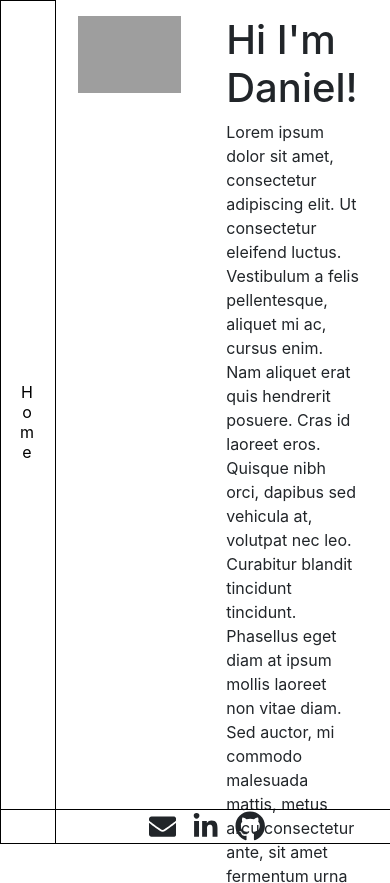
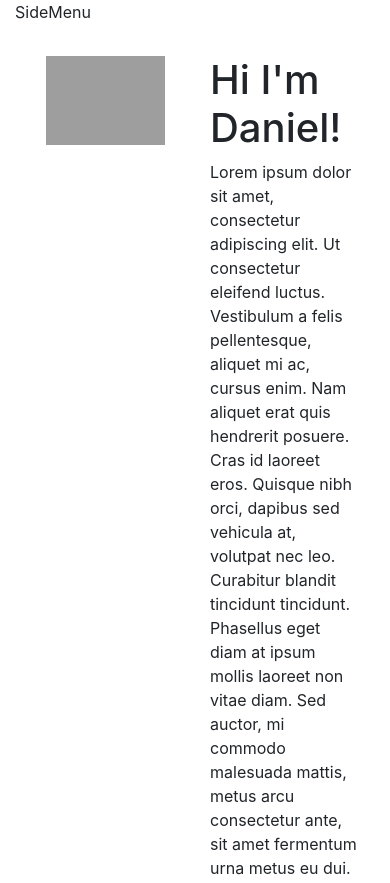
Before and after one commit to DanRowe/drowe-dev, a Gatsby site: page / in a window 390 px wide. Shown: the top 883 px of the page. Built offline with nearby package versions, Linux system fonts and the light colour scheme; Gatsby itself is replaced by a stand-in of ours; grey boxes are pictures that could not be loaded.

Commit message:
begin implementing mobile navigation

```diff
--- a/src/components/Layout/layout.js
+++ b/src/components/Layout/layout.js
@@ -15,6 +15,10 @@ import Col from 'react-bootstrap/Col'
 import { StaticQuery, graphql } from "gatsby";
 import Row from 'react-bootstrap/Row'
 import styled from 'styled-components'
+
+const SideMenu = styled.nav`
+`
+
 
 const ContentContainer = styled.div`
   max-width: 1300px;
@@ -38,13 +42,17 @@ export default ({children, page}) => (
     `}
     render={data => (
       <Container fluid>
+        {/* Mobile navigation */}
+        <SideMenu className="p-0 d-lg-none">
+          <p>SideMenu</p>
+        </SideMenu>
         <Row>
           <Col
             xs={Math.round(data.site.siteMetadata.menuLinks.slice(
               0,
               data.site.siteMetadata.menuLinks.map(e => e.name).indexOf(page)+1
             ).length/2)}
-            className="p-0 d-inline-flex"
+            className="p-0 d-none d-lg-block"
           >
             <div className="position-absolute d-flex">
               <Nav
@@ -75,7 +83,7 @@ export default ({children, page}) => (
             </div>
           </Col>
         </Row>
-        <Row className="fixed-bottom">
+        <Row className="fixed-bottom d-none d-md-block">
           <Footer />
         </Row>
       </Container>
```
